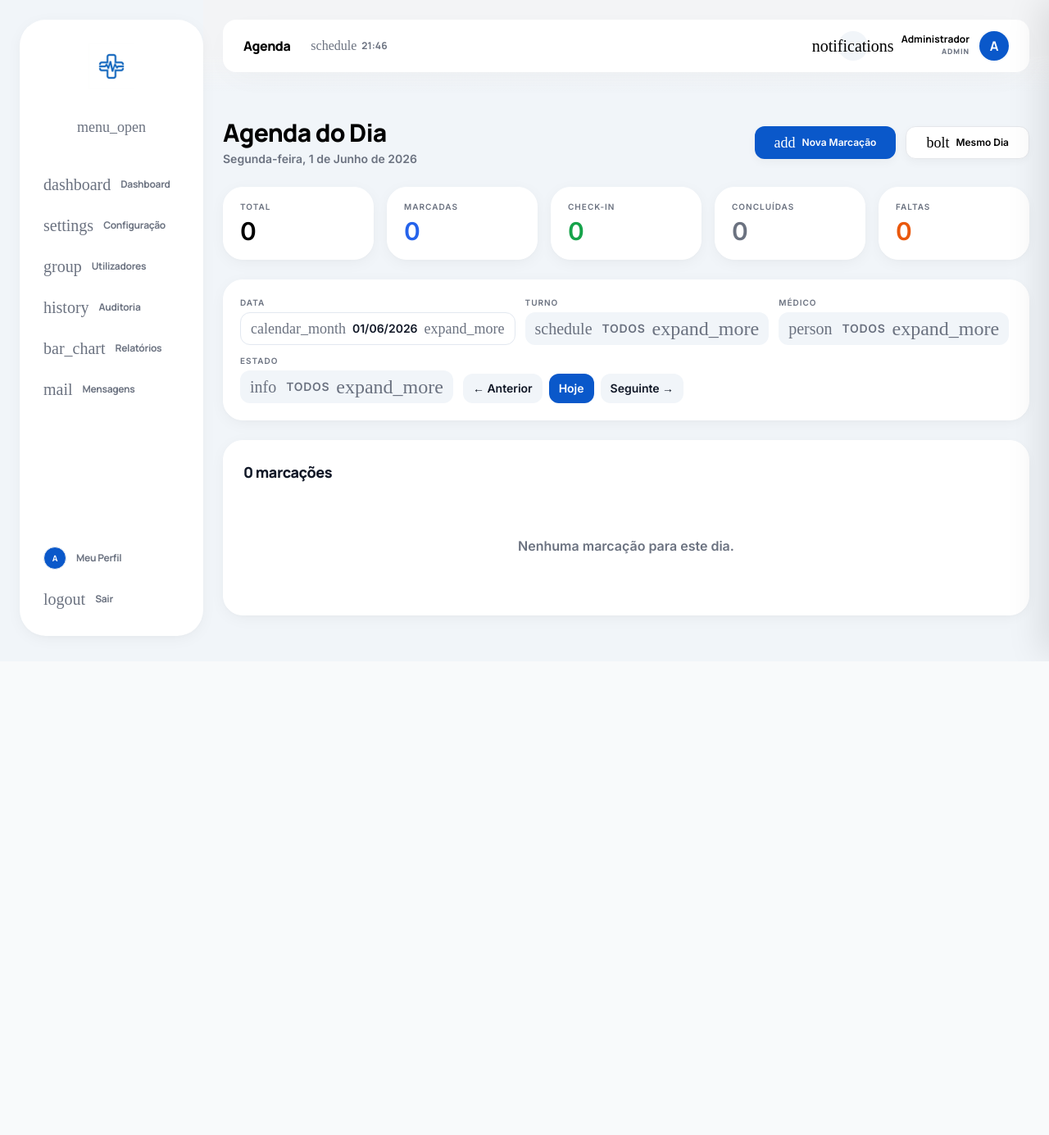
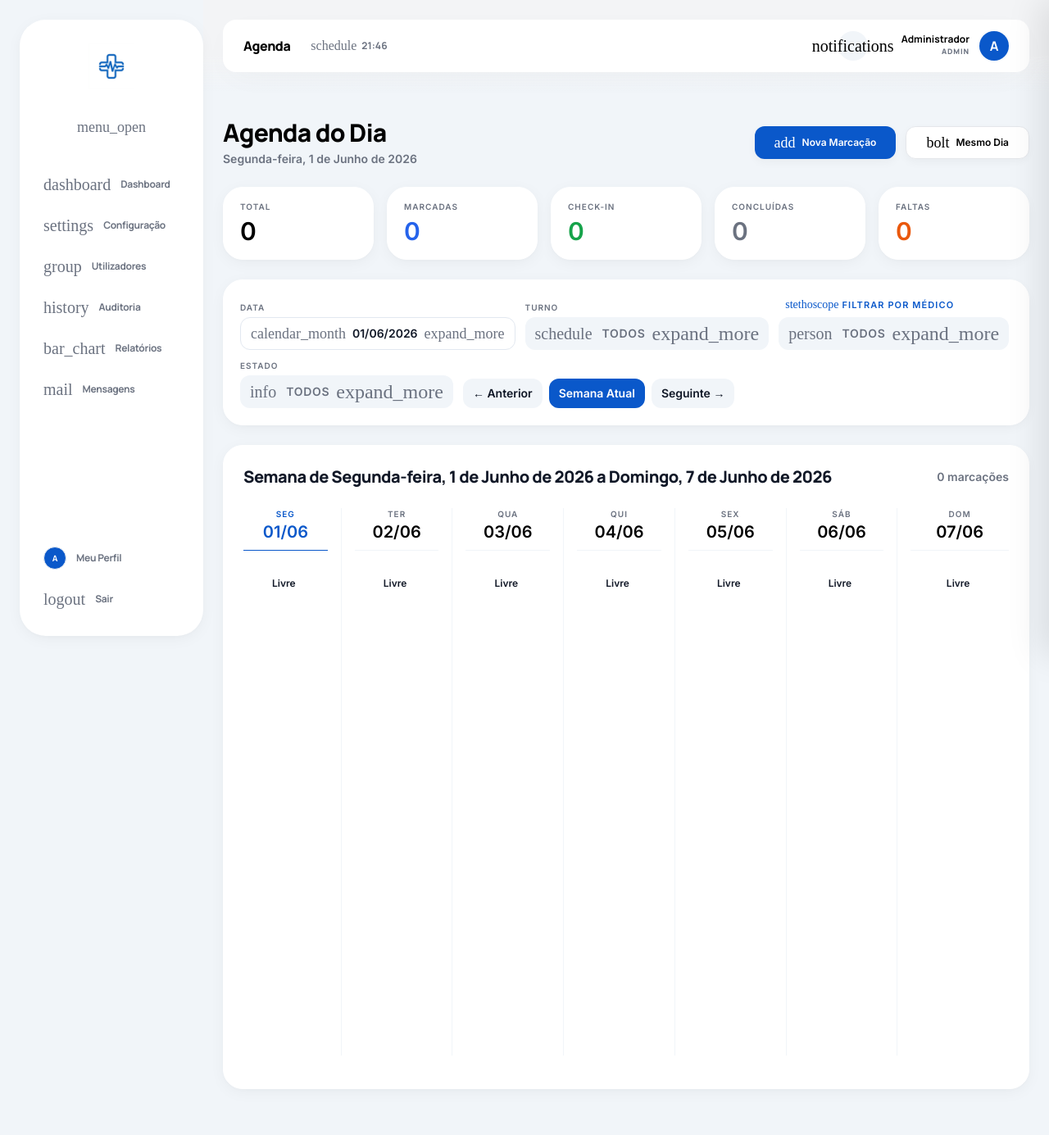
Before and after one commit to Angeloaqp/hospital-bengo, a PHP site: page /hospital-bengo/app/views/recepcionista/agenda.php in a window 1280 px wide. Shown: the whole page at 82% size. Before the commit the page ends 807 px from the top, so only its background shows below. Run offline with PHP 8.4, Linux system fonts and the light colour scheme; the visitor is signed in with stand-in values (Sample User, id 1); data comes from the database, SQL or seed files in the repository; tables that the repository leaves empty hold one stand-in row (values such as "Sample post"); some web fonts are replaced.

Commit message:
feat: redesign agenda to weekly calendar view

```diff
--- a/app/views/recepcionista/agenda.php
+++ b/app/views/recepcionista/agenda.php
@@ -13,13 +13,33 @@ require_once __DIR__ . '/../../../app/models/Utilizador.php';
 exigirPerfil(['recepcionista', 'admin']);
 $meuPerfilObject = Utilizador::obter((int) sessao('utilizador_id'));
 
-$dataFiltro = trim($_GET['data'] ?? date('Y-m-d'));
+$dataInicio = trim($_GET['data'] ?? date('Y-m-d'));
+$dataFim = date('Y-m-d', strtotime("$dataInicio + 6 days"));
+$dataFiltro = $dataInicio;
+
 $turnoFiltro = trim($_GET['turno'] ?? '');
 $medicoFiltro = !empty($_GET['medico_id']) ? (int) $_GET['medico_id'] : null;
 $estadoFiltro = trim($_GET['estado'] ?? '');
 $checkinId = (int) ($_GET['checkin'] ?? 0);
 
-$agenda = Marcacao::listarAgendaDia($dataFiltro, $medicoFiltro, null, $estadoFiltro ?: null, $turnoFiltro ?: null);
+$agendaRaw = Marcacao::listarAgendaIntervalo($dataInicio, $dataFim, $medicoFiltro, null, $estadoFiltro ?: null, $turnoFiltro ?: null);
+
+// Agrupar por data para a grelha
+$agendaSemana = [];
+$diasSemana = [];
+for ($i = 0; $i < 7; $i++) {
+    $d = date('Y-m-d', strtotime("$dataInicio + $i days"));
+    $diasSemana[] = $d;
+    $agendaSemana[$d] = [];
+}
+
+foreach ($agendaRaw as $m) {
+    $data = $m['data_consulta'];
+    if (isset($agendaSemana[$data])) {
+        $agendaSemana[$data][] = $m;
+    }
+}
+
 $estatsDia = Marcacao::estatisticasDia($dataFiltro);
 $medicos = Disponibilidade::listarMedicos();
 $falhasNotif = Notificacao::listarFalhasRecentes(5);
@@ -123,7 +143,11 @@ $turnoLabel = ['manha'=>'Manhã','tarde'=>'Tarde'];
     ];
     include __DIR__ . '/../comum/custom_select.php';
     ?></div>
-    <div><label class="text-[10px] font-black uppercase tracking-widest text-on-surface-variant block mb-1">Médico</label>
+    <div>
+        <label class="text-[11px] font-black uppercase tracking-widest text-primary flex items-center gap-1 mb-1 bg-primary/10 px-2 py-0.5 rounded-md w-max">
+            <span class="material-symbols-outlined text-[14px]">stethoscope</span>
+            Filtrar por Médico
+        </label>
     <?php
     $sel_id = 'cs-medico';
     $sel_name = 'medico_id';
@@ -159,93 +183,92 @@ $turnoLabel = ['manha'=>'Manhã','tarde'=>'Tarde'];
     include __DIR__ . '/../comum/custom_select.php';
     ?></div>
     <div class="flex gap-2">
-        <a href="?data=<?= date('Y-m-d', strtotime($dataFiltro.' -1 day')) ?>" class="bg-surface-container-low px-3 py-2 rounded-xl text-sm font-bold hover:bg-surface-container transition-colors">← Anterior</a>
-        <a href="?data=<?= date('Y-m-d') ?>" class="bg-primary text-white px-3 py-2 rounded-xl text-sm font-bold hover:scale-105 transition-transform">Hoje</a>
-        <a href="?data=<?= date('Y-m-d', strtotime($dataFiltro.' +1 day')) ?>" class="bg-surface-container-low px-3 py-2 rounded-xl text-sm font-bold hover:bg-surface-container transition-colors">Seguinte →</a>
+        <a href="?data=<?= date('Y-m-d', strtotime($dataInicio.' -7 days')) ?>&medico_id=<?= $medicoFiltro ?>&turno=<?= $turnoFiltro ?>&estado=<?= $estadoFiltro ?>" class="bg-surface-container-low px-3 py-2 rounded-xl text-sm font-bold hover:bg-surface-container transition-colors">← Anterior</a>
+        <a href="?data=<?= date('Y-m-d') ?>&medico_id=<?= $medicoFiltro ?>&turno=<?= $turnoFiltro ?>&estado=<?= $estadoFiltro ?>" class="bg-primary text-white px-3 py-2 rounded-xl text-sm font-bold hover:scale-105 transition-transform">Semana Atual</a>
+        <a href="?data=<?= date('Y-m-d', strtotime($dataInicio.' +7 days')) ?>&medico_id=<?= $medicoFiltro ?>&turno=<?= $turnoFiltro ?>&estado=<?= $estadoFiltro ?>" class="bg-surface-container-low px-3 py-2 rounded-xl text-sm font-bold hover:bg-surface-container transition-colors">Seguinte →</a>
     </div>
 </div>
 </form>
 
-<!-- Tabela da Agenda -->
-<div class="bg-white rounded-[1.5rem] p-6 floating-card border border-white mb-6 fade-in-delay-3">
-<h3 class="text-lg font-black tracking-tight mb-4"><?= count($agenda) ?> marcações</h3>
-<?php if(empty($agenda)): ?>
-    <div class="text-center py-12 text-on-surface-variant font-semibold">Nenhuma marcação para este dia.</div>
+<!-- Calendário Semanal -->
+<div class="bg-white rounded-[1.5rem] p-6 floating-card border border-white mb-6 fade-in-delay-3 overflow-hidden">
+<div class="flex justify-between items-center mb-6">
+    <h3 class="text-xl font-headline font-extrabold tracking-tight">Semana de <?= dataFormatoPT($dataInicio) ?> a <?= dataFormatoPT($dataFim) ?></h3>
+    <p class="text-on-surface-variant font-bold text-sm"><?= count($agendaRaw) ?> marcações</p>
+</div>
+
+<div class="overflow-x-auto pb-4">
+<div class="grid grid-cols-7 gap-4 min-w-[900px]">
+    <?php
+    $diasNomes = ['Sun'=>'DOM','Mon'=>'SEG','Tue'=>'TER','Wed'=>'QUA','Thu'=>'QUI','Fri'=>'SEX','Sat'=>'SÁB'];
+    foreach($diasSemana as $dia):
+        $marcacoesDia = $agendaSemana[$dia];
+        $isHoje = ($dia === date('Y-m-d'));
+        $diaStr = date('D', strtotime($dia));
+        $nomeDia = $diasNomes[$diaStr];
+    ?>
+    <div class="flex flex-col border-r border-surface-container-low last:border-0 pr-4 last:pr-0">
+        <!-- Cabecalho do Dia -->
+        <div class="text-center mb-4 pb-2 border-b <?= $isHoje ? 'border-primary' : 'border-surface-container-low' ?>">
+            <p class="text-[10px] font-black uppercase tracking-widest <?= $isHoje ? 'text-primary' : 'text-on-surface-variant' ?>">
+                <?= $nomeDia ?>
+            </p>
+            <p class="text-xl font-extrabold <?= $isHoje ? 'text-primary' : 'text-black' ?>">
+                <?= date('d/m', strtotime($dia)) ?>
+            </p>
+        </div>
+
+        <!-- Cartões de Marcações -->
+        <div class="flex flex-col gap-3 h-[600px] overflow-y-auto pr-1 custom-scrollbar">
+            <?php if(empty($marcacoesDia)): ?>
+                <p class="text-center text-xs text-on-surface-variant/50 mt-4 font-bold">Livre</p>
             <?php else: ?>
-<div class="overflow-x-auto">
-<table class="w-full text-left">
-<thead class="border-b border-surface-container-low">
-<tr class="text-on-surface-variant text-[10px] font-black uppercase tracking-[0.15em]">
-    <th class="pb-3">Turno</th><th class="pb-3">Paciente</th><th class="pb-3">Especialidade</th>
-    <th class="pb-3">Médico</th><th class="pb-3 text-center">Senha</th><th class="pb-3 text-center">Prioridade</th>
-    <th class="pb-3 text-center">Estado</th><th class="pb-3">Origem</th><th class="pb-3 text-right">Acções</th>
-</tr>
-</thead>
-<tbody class="divide-y divide-surface-container-low/50">
-<?php foreach($agenda as $m):
+                <?php foreach($marcacoesDia as $m):
                     $eb = $estadoBadge[$m['estado']] ?? 'bg-gray-100 text-gray-500';
-    $pb = $prioBadge[$m['prioridade']] ?? 'bg-blue-600';
-    $pl = $prioLabels[$m['prioridade']] ?? 'Normal';
+                    $cardColor = 'bg-surface-container-low';
+                    if($m['estado'] === 'confirmada') $cardColor = 'bg-green-50';
+                    elseif($m['estado'] === 'em_atendimento') $cardColor = 'bg-yellow-50';
+                    elseif($m['estado'] === 'concluida') $cardColor = 'bg-gray-50';
+                    elseif($m['estado'] === 'falta' || $m['estado'] === 'cancelada') $cardColor = 'bg-red-50';
+                    else $cardColor = 'bg-blue-50'; // marcada
                 ?>
-<tr class="group hover:bg-surface-container-low/30 transition-colors">
-    <td class="py-3">
-        <div class="text-xs font-bold"><?= $turnoLabel[$m['turno']] ?? $m['turno'] ?></div>
-        <?php if(!empty($m['hora_formatada'])): ?>
-            <div class="text-[10px] text-primary font-bold mt-0.5"><?= $m['hora_formatada'] ?></div>
+                    <div class="<?= $cardColor ?> rounded-2xl p-3 shadow-sm border border-black/5 hover:shadow-md transition-shadow cursor-pointer relative group" onclick='abrirDetalhes(<?= json_encode($m) ?>)'>
+                        <div class="flex justify-between items-start mb-2">
+                            <span class="px-2 py-0.5 <?= $eb ?> text-[8px] font-black rounded-full"><?= strtoupper($m['estado']) ?></span>
+                            <span class="text-[10px] font-bold text-on-surface-variant">
+                                <?= !empty($m['hora_formatada']) ? $m['hora_formatada'] : ($m['turno'] === 'manha' ? 'Manhã' : 'Tarde') ?>
+                            </span>
+                        </div>
+                        <h4 class="font-bold text-[13px] text-black leading-tight mb-1"><?= htmlspecialchars($m['paciente_nome']) ?></h4>
+                        <p class="text-[10px] text-on-surface-variant font-medium leading-tight mb-2">
+                            <?= htmlspecialchars($m['especialidade_nome']) ?><br>
+                            Dr. <?= htmlspecialchars(explode(' ', $m['medico_nome'])[0]) ?>
+                        </p>
+                        <?php if(!empty($m['senha_codigo'])): ?>
+                            <span class="inline-block px-2 py-1 bg-white text-black text-[10px] font-black rounded-lg shadow-sm">
+                                <?= htmlspecialchars($m['senha_codigo']) ?>
+                            </span>
                         <?php endif; ?>
-    </td>
-    <td class="py-3 font-bold text-black text-sm"><?= htmlspecialchars($m['paciente_nome']) ?> <span class="text-on-surface-variant text-xs">(<?= $m['paciente_idade'] ?>a)</span></td>
-    <td class="py-3 text-xs text-on-surface-variant font-medium"><?= htmlspecialchars($m['especialidade_nome']) ?></td>
-    <td class="py-3 text-xs font-medium"><?= htmlspecialchars($m['medico_nome']) ?></td>
-    <td class="py-3 text-center">
-        <?php if(!empty($m['senha_codigo'])): ?>
-            <span class="px-2.5 py-1 bg-primary text-white text-[11px] font-black rounded-lg tracking-wider"><?= htmlspecialchars($m['senha_codigo']) ?></span>
-        <?php else: ?>
-            <span class="text-on-surface-variant text-[10px] font-bold">—</span>
-        <?php endif; ?>
-    </td>
-    <td class="py-3 text-center"><span class="px-2 py-0.5 <?= $pb ?> text-white text-[9px] font-black rounded-full"><?= strtoupper($pl) ?></span></td>
-    <td class="py-3 text-center"><span class="px-2 py-0.5 <?= $eb ?> text-[9px] font-black rounded-full"><?= strtoupper($m['estado']) ?></span></td>
-    <td class="py-3 text-[10px] font-bold text-on-surface-variant uppercase"><?= $m['origem'] === 'mesmo_dia' ? 'Mesmo dia' : 'Marcação' ?></td>
-    <td class="py-3 text-right">
-        <div class="flex gap-1 justify-end">
-        <?php if($m['estado']==='confirmada'): ?>
-            <button onclick="abrirTriagem(<?= $m['id'] ?>)" class="bg-blue-600 text-white px-3 py-1 rounded-full text-[10px] font-black hover:scale-105 transition-transform flex items-center gap-1">
-                <span class="material-symbols-outlined text-[14px]">vital_signs</span> Fazer Triagem
-            </button>
-            <button onclick="abrirRemarcar(<?= $m['id'] ?>)" class="bg-surface-container-low px-3 py-1 rounded-full text-[10px] font-bold hover:bg-surface-container transition-colors">Remarcar</button>
-            <form method="POST" action="<?= BASE_URL ?>app/controllers/marcacoes.php" class="inline m-0" onsubmit="return confirm('Marcar como falta?')">
-                <input type="hidden" name="csrf_token" value="<?= gerarTokenCsrf() ?>">
-                <input type="hidden" name="acao" value="falta"><input type="hidden" name="marcacao_id" value="<?= $m['id'] ?>">
-                <button class="bg-orange-100 text-orange-600 px-3 py-1 rounded-full text-[10px] font-bold hover:bg-orange-200 transition-colors">Falta</button>
-            </form>
-            <form method="POST" action="<?= BASE_URL ?>app/controllers/marcacoes.php" class="inline m-0" onsubmit="return confirm('Cancelar esta marcação?')">
-                <input type="hidden" name="csrf_token" value="<?= gerarTokenCsrf() ?>">
-                <input type="hidden" name="acao" value="cancelar"><input type="hidden" name="marcacao_id" value="<?= $m['id'] ?>">
-                <input type="hidden" name="motivo" value="Cancelamento pela recepção">
-                <button class="bg-red-100 text-red-600 px-3 py-1 rounded-full text-[10px] font-bold hover:bg-red-200 transition-colors">Cancelar</button>
-            </form>
-        <?php elseif($m['estado']==='marcada'): ?>
-            <button onclick="abrirTriagem(<?= $m['id'] ?>)" class="bg-blue-600 text-white px-3 py-1 rounded-full text-[10px] font-black hover:scale-105 transition-transform flex items-center gap-1">
-                <span class="material-symbols-outlined text-[14px]">vital_signs</span> Fazer Triagem
-            </button>
-            <button onclick="abrirRemarcar(<?= $m['id'] ?>)" class="bg-surface-container-low px-3 py-1 rounded-full text-[10px] font-bold hover:bg-surface-container transition-colors">Remarcar</button>
-            <form method="POST" action="<?= BASE_URL ?>app/controllers/marcacoes.php" class="inline m-0" onsubmit="return confirm('Cancelar esta marcação?')">
-                <input type="hidden" name="csrf_token" value="<?= gerarTokenCsrf() ?>">
-                <input type="hidden" name="acao" value="cancelar"><input type="hidden" name="marcacao_id" value="<?= $m['id'] ?>">
-                <input type="hidden" name="motivo" value="Cancelamento pela recepção">
-                <button class="bg-red-100 text-red-600 px-3 py-1 rounded-full text-[10px] font-bold hover:bg-red-200 transition-colors">Cancelar</button>
-            </form>
+
+                        <!-- Hover Overlay -->
+                        <div class="absolute inset-0 bg-black/5 rounded-2xl opacity-0 group-hover:opacity-100 transition-opacity flex items-center justify-center backdrop-blur-[1px]">
+                            <span class="bg-white text-black px-3 py-1 rounded-full text-[10px] font-black shadow-lg">Detalhes</span>
+                        </div>
+                    </div>
+                <?php endforeach; ?>
             <?php endif; ?>
         </div>
-    </td>
-</tr>
+    </div>
     <?php endforeach; ?>
-</tbody>
-</table>
 </div>
-<?php endif; ?>
 </div>
+</div>
+<style>
+.custom-scrollbar::-webkit-scrollbar { width: 4px; }
+.custom-scrollbar::-webkit-scrollbar-track { background: transparent; }
+.custom-scrollbar::-webkit-scrollbar-thumb { background: rgba(0,0,0,0.1); border-radius: 4px; }
+.custom-scrollbar:hover::-webkit-scrollbar-thumb { background: rgba(0,0,0,0.2); }
+</style>
 
 <!-- Falhas de Notificação -->
 <?php if(!empty($falhasNotif)): ?>
@@ -366,10 +389,106 @@ $turnoLabel = ['manha'=>'Manhã','tarde'=>'Tarde'];
 </div>
 </div>
 
+<!-- Modal Detalhes -->
+<div id="modal-detalhes" class="fixed inset-0 bg-primary/40 backdrop-blur-sm z-[100] hidden flex items-center justify-center p-4">
+<div class="bg-white rounded-[2rem] w-full max-w-md p-8 floating-card shadow-2xl">
+    <div class="flex justify-between items-start mb-6">
+        <div>
+            <h3 class="text-xl font-black text-black" id="det-paciente">Nome</h3>
+            <p class="text-sm font-bold text-on-surface-variant mt-1" id="det-info">Info</p>
+        </div>
+        <button onclick="fecharDetalhes()" class="text-on-surface-variant hover:text-black transition-colors">
+            <span class="material-symbols-outlined">close</span>
+        </button>
+    </div>
+
+    <div class="bg-surface-container-low rounded-xl p-4 mb-6">
+        <div class="grid grid-cols-2 gap-4">
+            <div>
+                <p class="text-[10px] font-black uppercase tracking-widest text-on-surface-variant mb-1">Data e Hora</p>
+                <p class="text-sm font-bold text-black" id="det-data-hora">--</p>
+            </div>
+            <div>
+                <p class="text-[10px] font-black uppercase tracking-widest text-on-surface-variant mb-1">Estado</p>
+                <span id="det-estado" class="px-2 py-0.5 text-[10px] font-black rounded-full inline-block">--</span>
+            </div>
+            <div>
+                <p class="text-[10px] font-black uppercase tracking-widest text-on-surface-variant mb-1">Prioridade</p>
+                <p class="text-sm font-bold text-black" id="det-prioridade">--</p>
+            </div>
+            <div>
+                <p class="text-[10px] font-black uppercase tracking-widest text-on-surface-variant mb-1">Senha</p>
+                <p class="text-sm font-black text-primary" id="det-senha">--</p>
+            </div>
+        </div>
+    </div>
+
+    <!-- Acções Dinâmicas -->
+    <div id="det-accoes" class="flex flex-col gap-2">
+        <!-- Preenchido via JS -->
+    </div>
+</div>
+</div>
+
 <script>
+const estadoBadgeClass = <?= json_encode($estadoBadge) ?>;
+const prioLabels = <?= json_encode($prioLabels) ?>;
+
 function abrirTriagem(id){document.getElementById('triagem-marcacao-id').value=id;document.getElementById('modal-triagem').classList.remove('hidden')}
 function fecharTriagem(){document.getElementById('modal-triagem').classList.add('hidden')}
 function abrirRemarcar(id){document.getElementById('remarcar-marcacao-id').value=id;document.getElementById('modal-remarcar').classList.remove('hidden')}
+
+function fecharDetalhes() {
+    document.getElementById('modal-detalhes').classList.add('hidden');
+}
+
+function abrirDetalhes(m) {
+    document.getElementById('det-paciente').textContent = m.paciente_nome + ' (' + m.paciente_idade + 'a)';
+    document.getElementById('det-info').textContent = m.especialidade_nome + ' • Dr. ' + m.medico_nome;
+
+    let hora = m.hora_formatada ? m.hora_formatada : (m.turno === 'manha' ? 'Manhã' : 'Tarde');
+    document.getElementById('det-data-hora').textContent = m.data_consulta.split('-').reverse().join('/') + ' às ' + hora;
+
+    let ebClass = estadoBadgeClass[m.estado] || 'bg-gray-100 text-gray-500';
+    let estadoEl = document.getElementById('det-estado');
+    estadoEl.className = 'px-2 py-0.5 text-[10px] font-black rounded-full inline-block ' + ebClass;
+    estadoEl.textContent = m.estado.toUpperCase();
+
+    document.getElementById('det-prioridade').textContent = prioLabels[m.prioridade] || 'Normal';
+    document.getElementById('det-senha').textContent = m.senha_codigo || '—';
+
+    let accoesHtml = '';
+
+    if (m.estado === 'confirmada' || m.estado === 'marcada') {
+        accoesHtml += `<button onclick="fecharDetalhes(); abrirTriagem(${m.id})" class="w-full bg-blue-600 text-white px-4 py-3 rounded-xl text-sm font-black hover:scale-[1.02] transition-transform flex items-center justify-center gap-2">
+            <span class="material-symbols-outlined text-[18px]">vital_signs</span> Fazer Triagem
+        </button>`;
+
+        accoesHtml += `<button onclick="fecharDetalhes(); abrirRemarcar(${m.id})" class="w-full bg-surface-container-low text-black px-4 py-3 rounded-xl text-sm font-bold hover:bg-surface-container transition-colors">
+            Remarcar Consulta
+        </button>`;
+
+        if (m.estado === 'confirmada') {
+            accoesHtml += `<form method="POST" action="<?= BASE_URL ?>app/controllers/marcacoes.php" class="m-0" onsubmit="return confirm('Marcar como falta?')">
+                <input type="hidden" name="csrf_token" value="<?= gerarTokenCsrf() ?>">
+                <input type="hidden" name="acao" value="falta"><input type="hidden" name="marcacao_id" value="${m.id}">
+                <button class="w-full bg-orange-100 text-orange-600 px-4 py-3 rounded-xl text-sm font-bold hover:bg-orange-200 transition-colors">Registar Falta</button>
+            </form>`;
+        }
+
+        accoesHtml += `<form method="POST" action="<?= BASE_URL ?>app/controllers/marcacoes.php" class="m-0" onsubmit="return confirm('Cancelar esta marcação?')">
+            <input type="hidden" name="csrf_token" value="<?= gerarTokenCsrf() ?>">
+            <input type="hidden" name="acao" value="cancelar"><input type="hidden" name="marcacao_id" value="${m.id}">
+            <input type="hidden" name="motivo" value="Cancelamento pela recepção">
+            <button class="w-full bg-red-100 text-red-600 px-4 py-3 rounded-xl text-sm font-bold hover:bg-red-200 transition-colors">Cancelar Marcação</button>
+        </form>`;
+    } else {
+        accoesHtml += `<p class="text-center text-xs text-on-surface-variant font-bold">Nenhuma ação disponível para o estado atual.</p>`;
+    }
+
+    document.getElementById('det-accoes').innerHTML = accoesHtml;
+    document.getElementById('modal-detalhes').classList.remove('hidden');
+}
 </script>
 <script src="<?= BASE_URL ?>public/assets/js/fila.js"></script>
 </body></html>
```
Also changed, not shown: app/models/Marcacao.php (+62 -0 lines). Lines whose indentation alone changed are shown as unchanged.
